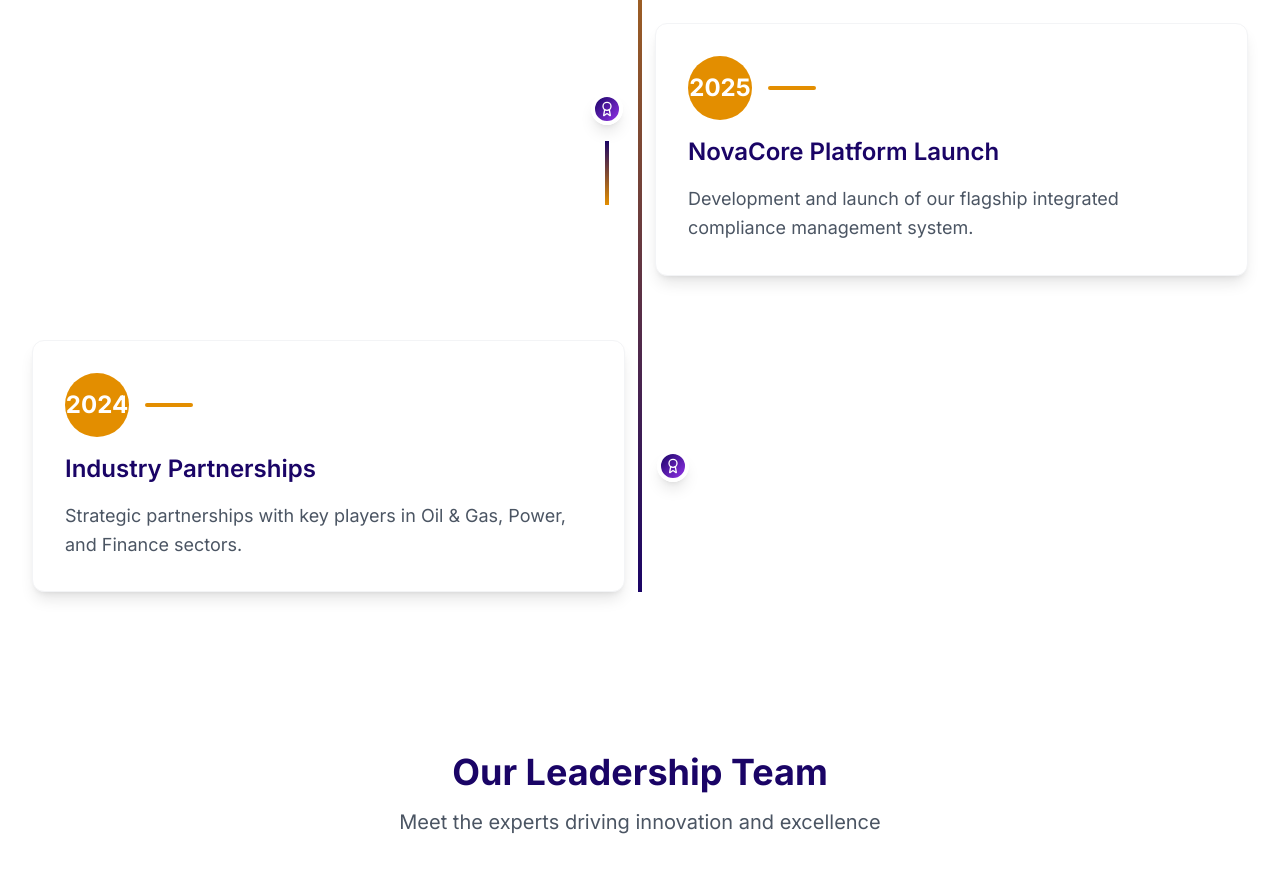
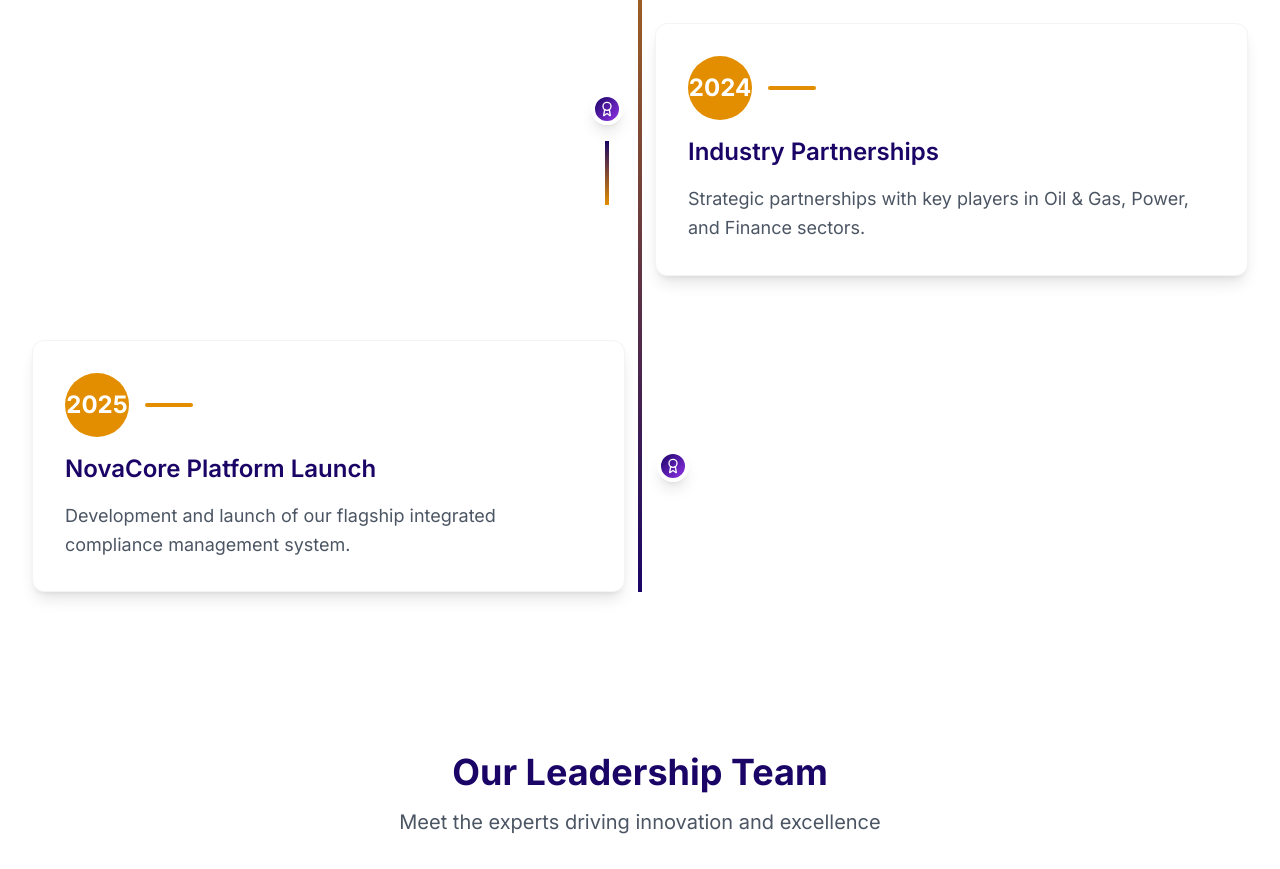
Before and after one commit to temiadebayo/haylar-energy-website, a Next.js app: page /about in a window 1280 px wide. Shown: the part 4300-5169 px from the top of the page. Built offline with nearby package versions, Linux system fonts and the light colour scheme.

Commit message:
Reorder timeline milestones for proper chronological flow: 2022  2024  2025

```diff
--- a/src/app/about/page.tsx
+++ b/src/app/about/page.tsx
@@ -20,14 +20,14 @@
       description: "HAYLAR Energy Services Ltd established in Abuja, Nigeria with a vision to transform regulatory compliance in the energy sector."
     },
     {
+      year: "2024",
+      title: "Industry Partnerships",
+      description: "Strategic partnerships with key players in Oil & Gas, Power, and Finance sectors."
+    },
+    {
       year: "2025",
       title: "NovaCore Platform Launch",
       description: "Development and launch of our flagship integrated compliance management system."
-    },
-    {
-      year: "2024",
-      title: "Industry Partnerships",
-      description: "Strategic partnerships with key players in Oil & Gas, Power, and Finance sectors."
     }
   ];
 
```
